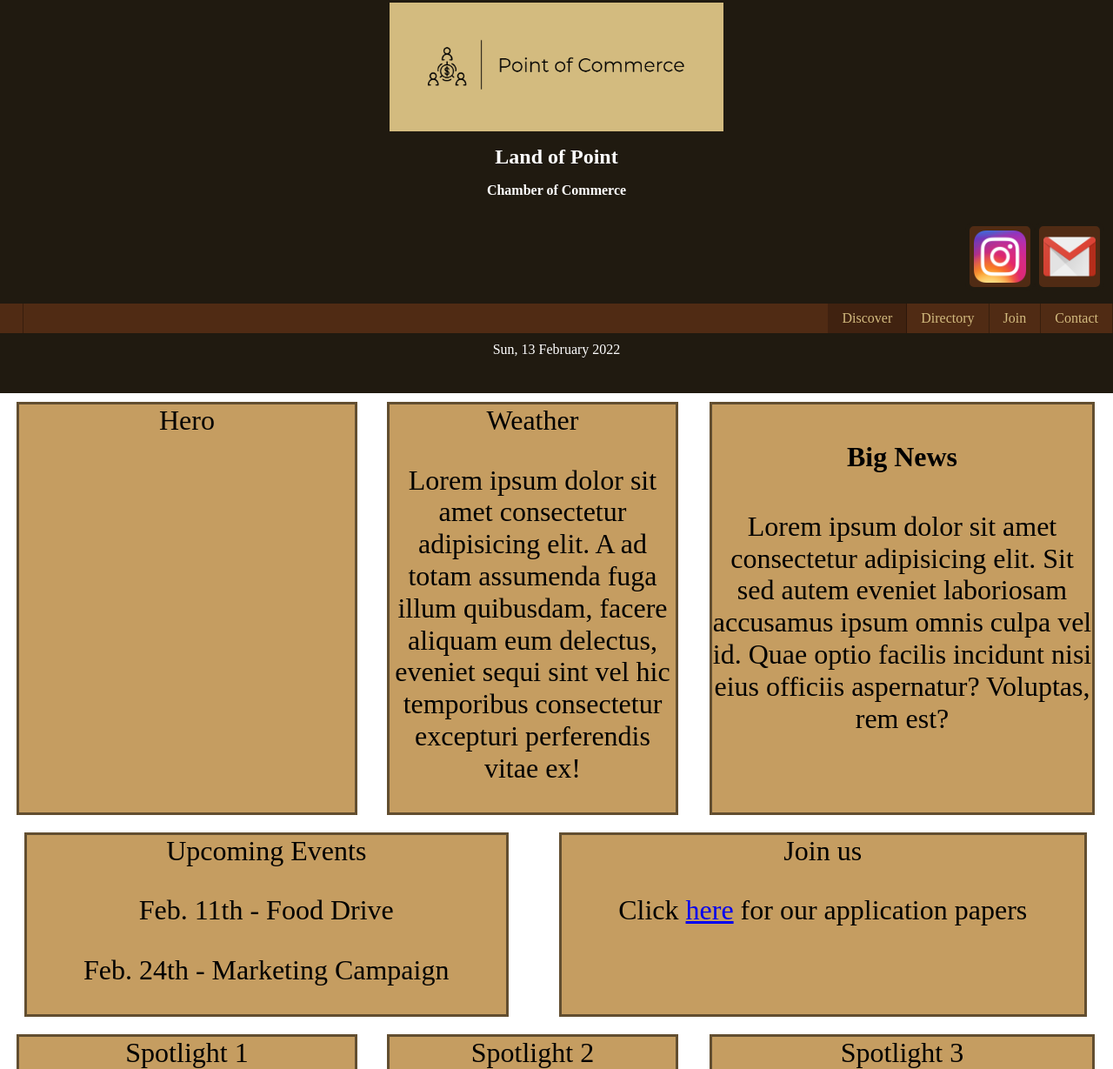
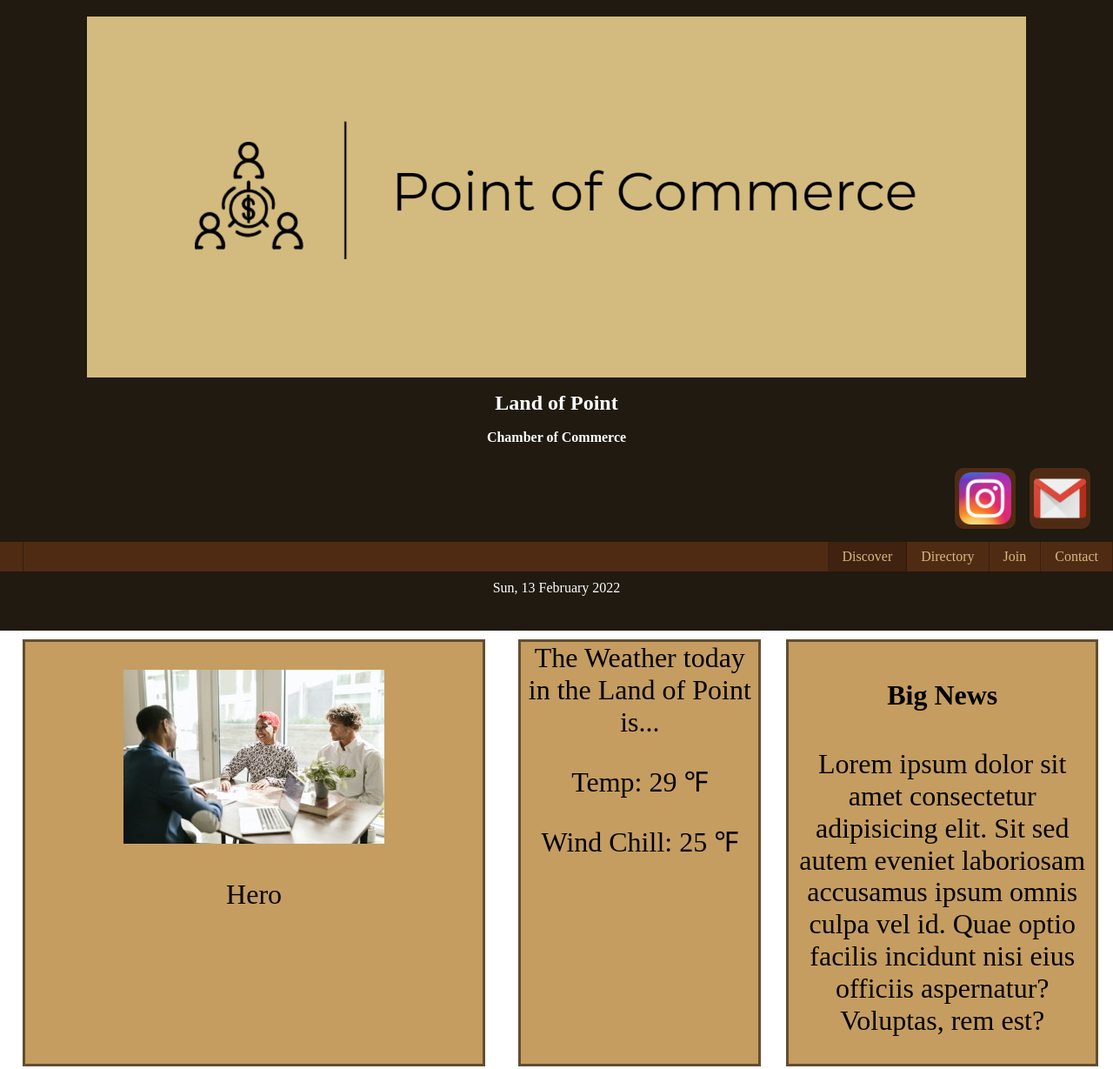
Before and after one commit to gschiess/wdd230, a plain HTML site: page chamber/index.html in a window 1280 px wide. Shown: the part 27-1256 px from the top of the page at 87% size. Drawn offline with Linux system fonts and the light colour scheme.

Commit message:
added changes

```diff
--- a/chamber/css/small.css
+++ b/chamber/css/small.css
@@ -1,5 +1,3 @@
-
-
 header {
   background-color: #201a10;
   color: #fff;
@@ -47,11 +45,11 @@ nav ul.open {
   align-items: center;
 }
 
-section div{
+section div {
   display: none;
 }
 
-section div.open{
+section div.open {
   display: block;
 }
 
@@ -88,13 +86,13 @@ header div#title h3 {
   white-space: nowrap;
 }
 
-header div#logo {
+header figure.logo {
   display: flex;
   flex-direction: column;
   align-items: center;
 }
 
-header div#logo img {
+header figure.logo img {
   max-width: 100%;
 }
 
@@ -111,15 +109,25 @@ header div#social-media {
   padding: 10px;
 }
 
-header div#social-media img {
+div#social-media img {
   padding: 5px;
   background-color: #502b14;
-  border: 5px solid #201a10;
   border-radius: 10px 10px 10px 10px;
+}
+
+div.weather p span{
+  max-width: 5ch;
 }
 
 #social-media img {
   max-width: 60px;
+}
+
+header figure.social {
+  margin-top: 0px;
+  margin-right: 1em;
+  margin-bottom: 0px;
+  margin-left: 0px;
 }
 
 main div.section,
@@ -133,11 +141,19 @@ main div.spotlight {
   background-color: #c59d61;
 }
 
-main div.hero p{
+main div.hero p {
   font-size: 1rem;
 }
 
-main div.release h4{
+main div.hero picture img {
+  margin-top: 1em;
+  margin-right: 1em;
+  margin-bottom: 1em;
+  margin-left: 1em;
+  align-items: center;
+}
+
+main div.release h4 {
   display: block;
 }
 
@@ -149,6 +165,7 @@ footer {
   padding: 00.5rem;
 }
 
-footer img {
-  max-width: 200px;
+footer figure.logo img {
+  width: 300px;
+  align-content: center;
 }
--- a/chamber/index.html
+++ b/chamber/index.html
@@ -20,32 +20,44 @@
     <link rel="stylesheet" href="./css/medium.css" />
     <link rel="stylesheet" href="./css/large.css" />
     <script defer src="./js/scripts.js"></script>
+    <script defer src="./js/windchil.js"></script>
   </head>
   <body>
+
+    <!-- Header Here -->
     <header>
-      <div id="logo">
-        <img
-          src="./images/point-of-commerce-hd-hor.png"
-          alt="logo for the point of commerce chamber of commerce"
-        />
-      </div>
+      <figure class="logo">
+        <img src="./images/poc-logo.webp" alt="logo">
+      </figure>
+
+      <!-- Title Here -->
       <div id="title">
         <h1>Land of Point</h1>
         <h3>Chamber of Commerce</h3>
       </div>
+
+      <!-- Social Media Icons here -->
       <div id="social-media">
-        <a href="#">
-          <img src="./images/instagram-icon.png" alt="instagram icon" />
-        </a>
-        <a href="#">
-          <img src="./images/gmail-icon.png" alt="gmail icon" />
-        </a>
+        <figure class="social">
+          <a href="#">
+            <img src="./images/instagram-icon.png" alt="instagram icon">
+          </a>
+        </figure>
+        <figure class="social">
+          <a href="#">
+            <img src="./images/gmail-icon.png" alt="gmail icon">
+          </a>
+        </figure>
       </div>
+
+      <!-- Banner Here -->
       <section>
         <div id="banner">
           <p>Come join us for the chamber meet and greet Wednesday at 7:00 p.m.</p>
         </div>
       </section>
+
+      <!-- Navigation Here -->
       <nav>
         <button id="hamburgerBtn"><span>&#9776;</span><span>X</span></button>
         <ul id="primaryNav">
@@ -57,17 +69,31 @@
       </nav>
       <span id="currentTime">Current Time: </span>
     </header>
+
+    <!-- Main Here -->
     <main>
-      <div class="section hero">Hero</div>
+      <!-- Hero Section -->
+      <div class="section hero">
+        <picture class="heroimage">
+          <source media="(min-width: 300px)" srcset="./images/hero-small.jpg">
+          <source media="(min-width: 600px)" srcset="./images/hero-medium.jpg">
+          <img src="./images/hero-large.jpg" alt="hero image">
+          <div>Hero</div>
+        </picture>
+      </div>
+
+      <!-- Weather Section -->
       <div class="section weather">
-        Weather
+        The Weather today in the Land of Point is...
         <p>
-          Lorem ipsum dolor sit amet consectetur adipisicing elit. A ad totam
-          assumenda fuga illum quibusdam, facere aliquam eum delectus, eveniet
-          sequi sint vel hic temporibus consectetur excepturi perferendis vitae
-          ex!
+          Temp: <span id="temp"></span> &#8457
+        </p>
+        <p>
+          Wind Chill: <span id="windchill"></span> &#8457
         </p>
       </div>
+
+      <!-- News Release Section -->
       <div class="section release">
         <h4>Big News</h4>
         <p>
@@ -76,15 +102,22 @@
           facilis incidunt nisi eius officiis aspernatur? Voluptas, rem est?
         </p>
       </div>
+
+      <!-- Event Section -->
       <div class="section event">
         Upcoming Events
         <p>Feb. 11th - Food Drive</p>
         <p>Feb. 24th - Marketing Campaign</p>
       </div>
+
+      <!-- Join/Invite Section -->
       <div class="section join">
         Join us
         <p>Click <a href="#">here</a> for our application papers</p>
       </div>
+
+      <!-- Spotlight Sections -->
+      <!-- Spotlight One -->
       <div class="spotlight one">
         Spotlight 1
         <p>
@@ -93,6 +126,8 @@
           Toss.
         </p>
       </div>
+
+      <!-- Spotlight Two -->
       <div class="spotlight two">
         Spotlight 2
         <p>
@@ -102,6 +137,8 @@
           distinctio iure minus voluptas.
         </p>
       </div>
+
+      <!-- Spotlight Three -->
       <div class="spotlight three">
         Spotlight 3
         <p>
@@ -112,13 +149,12 @@
         </p>
       </div>
     </main>
+
+    <!-- Footer Here -->
     <footer>
-      <div id="logo">
-        <img
-          src="./images/point-of-commerce-hd-hor.png"
-          alt="logo for the point of commerce chamber of commerce"
-        />
-      </div>
+      <figure class="logo">
+        <img src="./images/poc-logo.webp" alt="logo">
+      </figure>
       &copy;
       <span id="thisyear"></span>
       .:|:. Gabriel R. Schiess .:|:. Idaho <br />
--- /dev/null
+++ b/chamber/js/windchil.js
@@ -0,0 +1,13 @@
+let temp = 29;
+let wind = 4.0;
+
+if (temp <= 50 && wind > 3.0) {
+  const windchill =
+    35.74 + 0.6215 * temp - 35.75 * wind ** 0.16 + 0.4275 * temp * wind ** 0.16;
+    document.getElementById("windchill").textContent = parseFloat(windchill).toPrecision(2);
+} else {
+  const windchill = "N/A";
+  document.getElementById("windchill").textContent = windchill;
+}
+document.getElementById("temp").textContent = temp;
+document.getElementById("wind").textContent = wind;
```
Also changed, not shown: chamber/images/hero-large.jpg (added), chamber/images/hero-medium.jpg (added), chamber/images/hero-small.jpg (added), chamber/images/poc-logo.webp (added), chamber/images/point-of-commerce-hd-hor.png (deleted).
